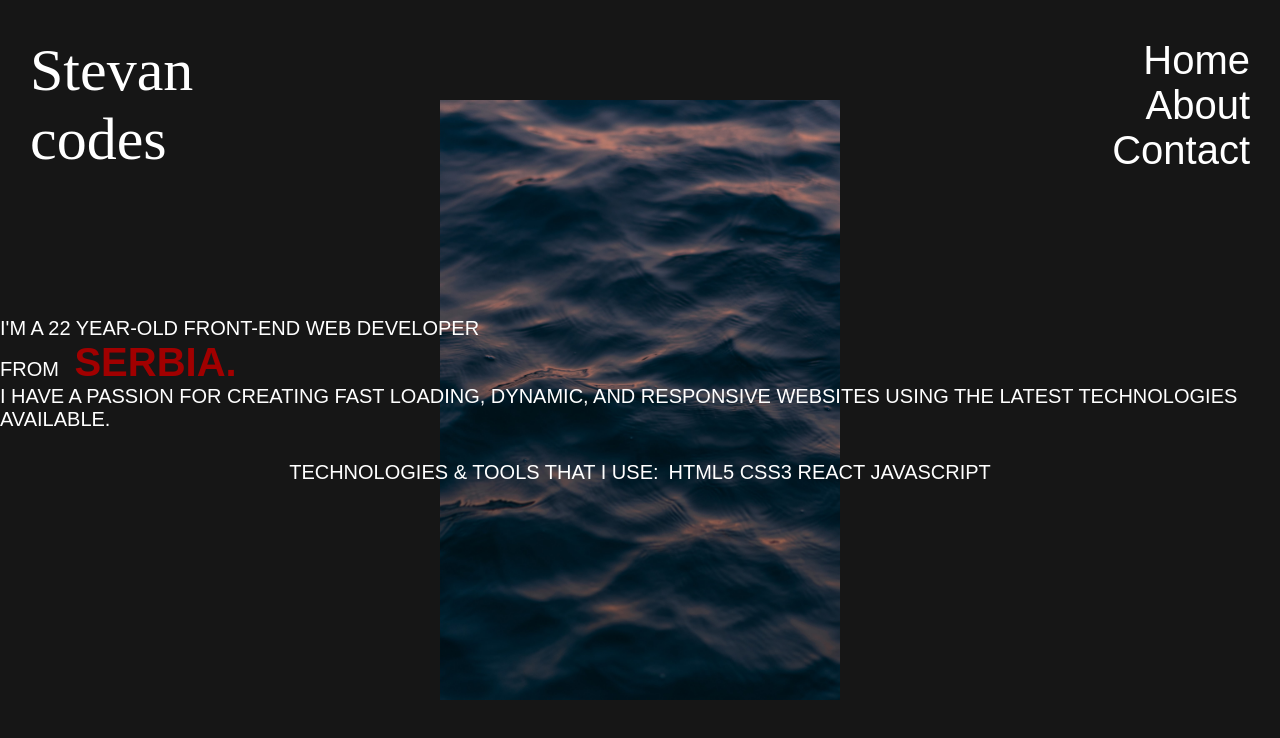
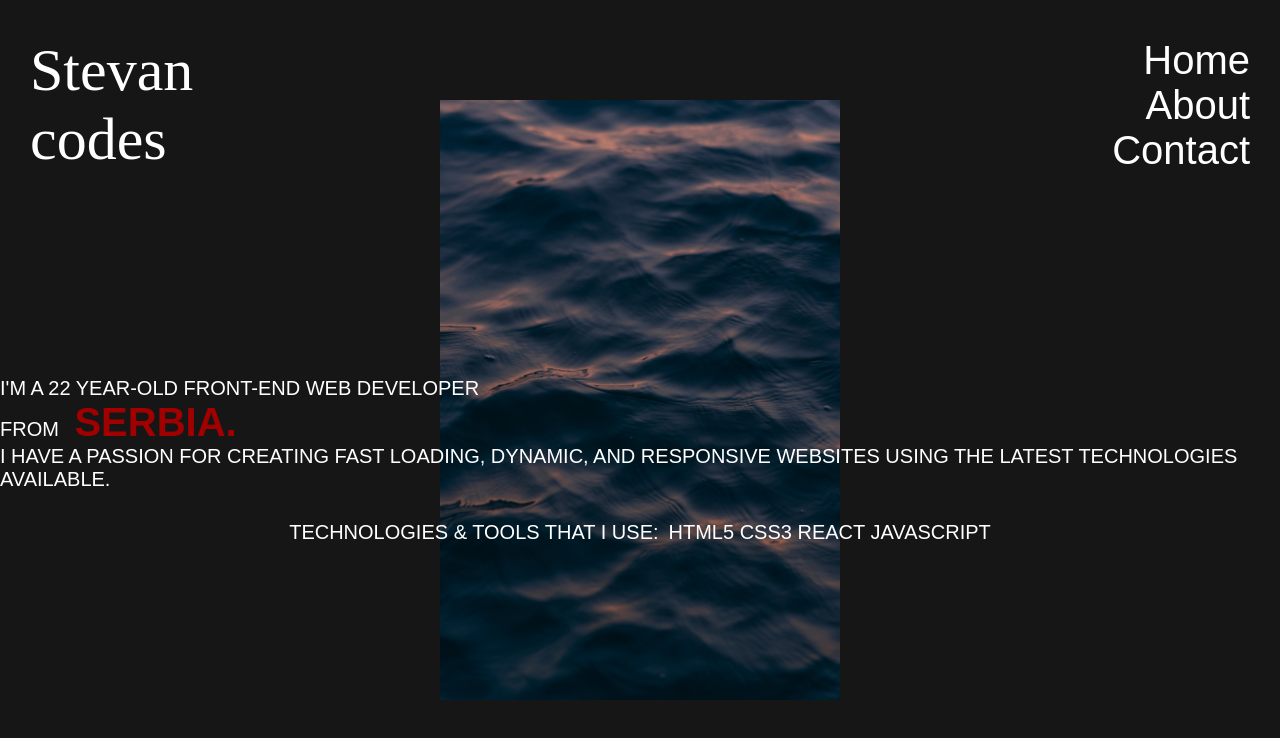
Before and after one commit to stevancodes/PortfolioRepo, a React (Create React App) app: page /about in a window 1280 px wide. Shown: the top 738 px of the page. Built offline with nearby package versions, Linux system fonts and the light colour scheme; a web font is replaced by a local one.

Commit message:
PositionChanges

```diff
--- a/src/components/About.css
+++ b/src/components/About.css
@@ -6,7 +6,7 @@
     width: 100%;
     height: 100vh;
     position: absolute;
-    top: 0;
+    top: 60px;
 }
 .container-about p{
     font-family: 'Darker Grotesque', sans-serif;
```
